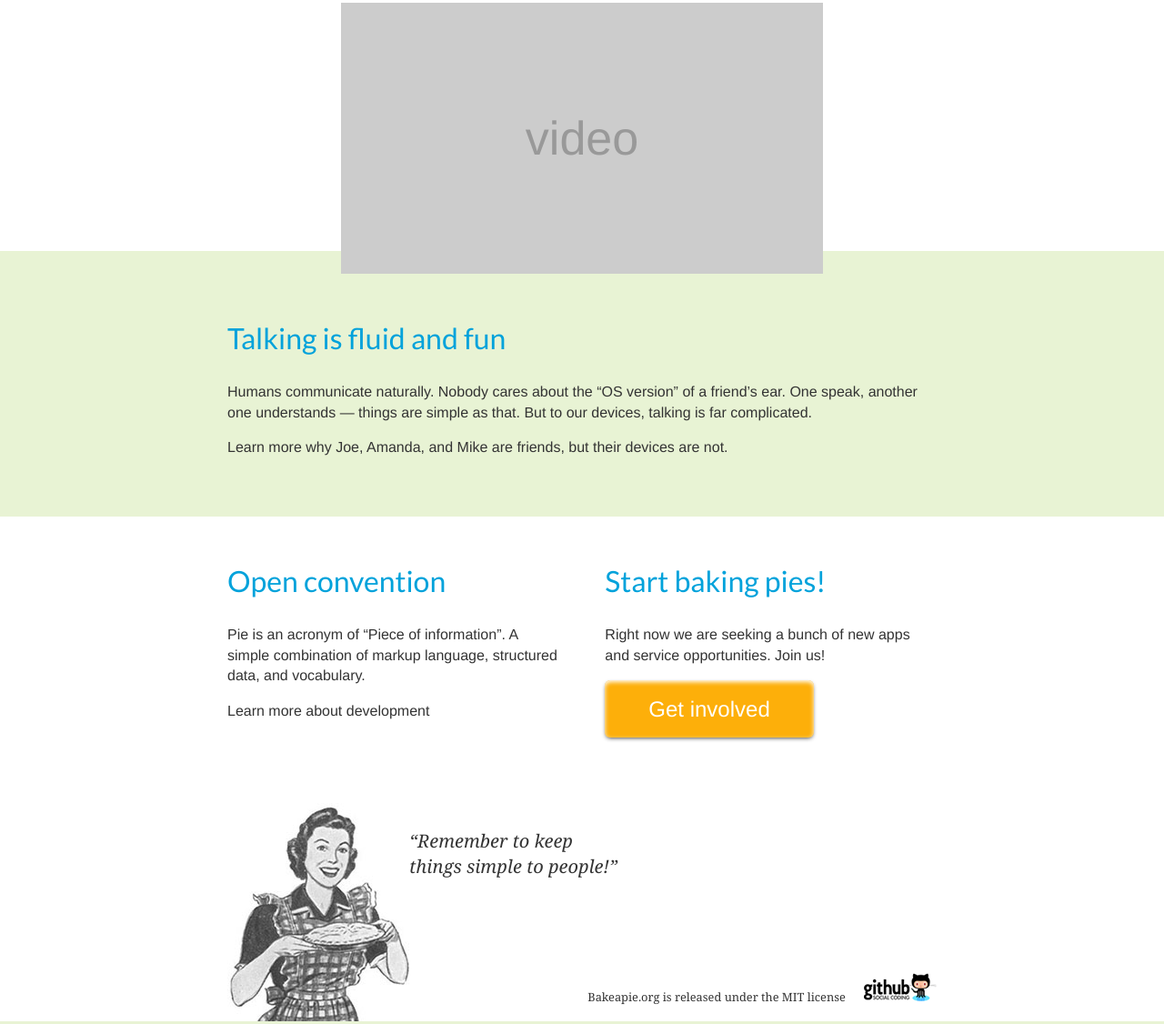
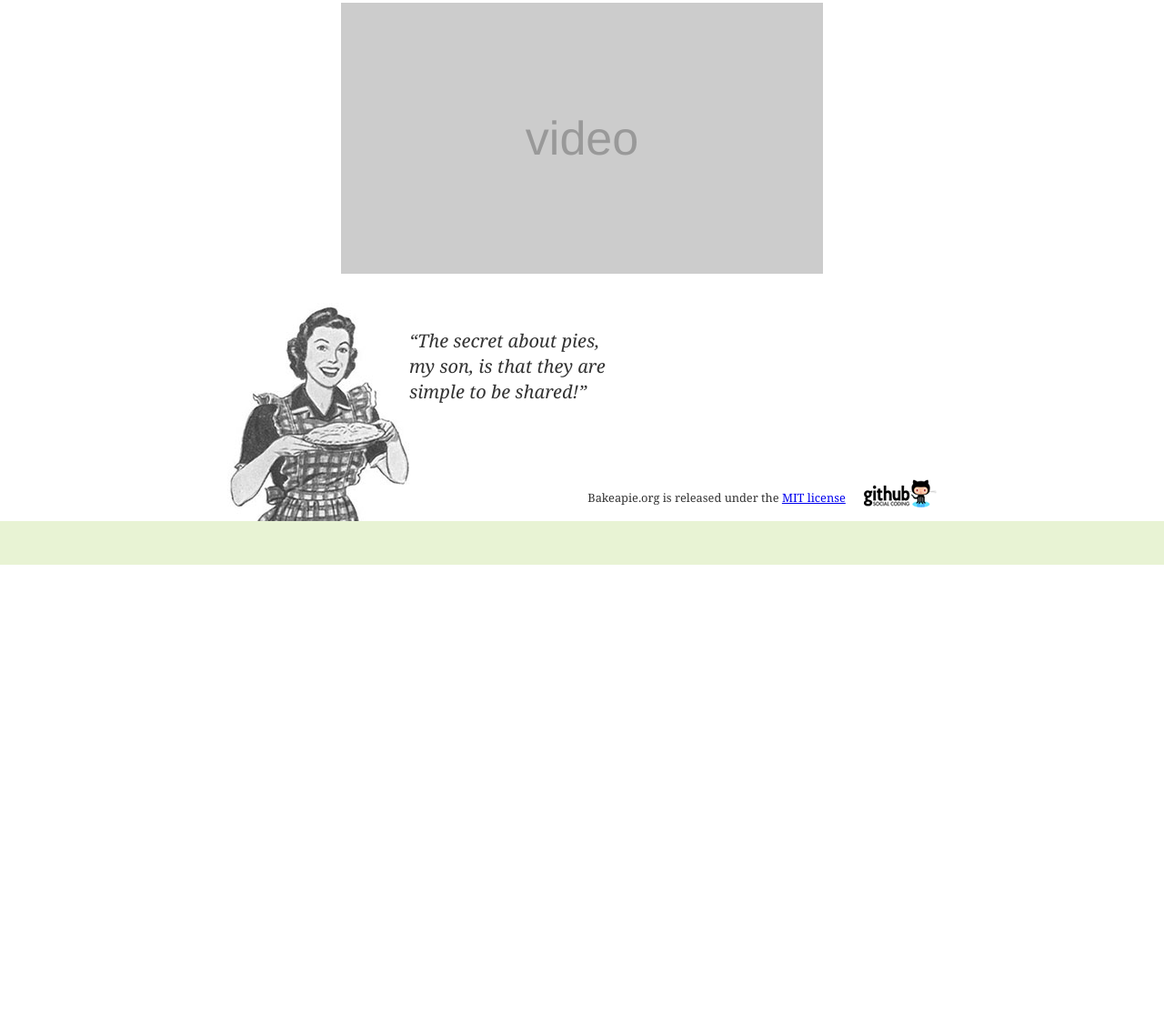
Before and after one commit to OpenPie/openpie.github.io, a plain HTML site: page index.html in a window 1280 px wide. Shown: the part 339-1465 px from the top of the page at 91% size. After the commit the page ends 960 px from the top, so only its background shows below. Drawn offline with Linux system fonts and the light colour scheme.

Commit message:
Revision: index, footer, meta-tags, titles, linked resources

```diff
--- a/css/main.css
+++ b/css/main.css
@@ -150,7 +150,7 @@ nav a:hover,
 	font-size: 325%;
 	height: 298px;
 	line-height: 298px;
-	margin: 0 auto -25px;
+	margin: 0 auto;
 	position: relative;
 	width: 530px;
 	text-align: center;
@@ -163,10 +163,6 @@ nav a:hover,
 
 .intro h1 span {
 	color: #006996;
-}
-
-.examples {
-	padding: 3em 0;
 }
 
 
@@ -291,8 +287,8 @@ footer:after {
 	margin-top: 1.4em;
 }
 
-.housewife {
-	background-image: url(../img/housewife.jpg);
+.mammy {
+	background-image: url(../img/mammy.jpg);
 }
 
 .license {
@@ -308,6 +304,7 @@ footer:after {
 	height: 31px;
 	margin-left: 1em;
 	width: 80px;
+	margin-bottom: -.4em;
 }
 
 
--- a/index.html
+++ b/index.html
@@ -2,8 +2,8 @@
 <html>
 <head>
 <meta charset="utf-8">
-<title>Bakeapie.org</title>
-<meta name="description" content="">
+<title>OpenPie</title>
+<meta name="description" content="An open initiative to ease data-interchange between devices.">
 <meta name="viewport" content="width=device-width">
 <link rel="stylesheet" href="css/main.css">
 <link rel="stylesheet" href="http://fonts.googleapis.com/css?family=Lato">
@@ -25,41 +25,15 @@
 </header>
 
 <section class="intro container">
-<h1><span>Pie</span> is a convention about <span>sharing pieces of information</span> between devices. It doesn’t depends on device’s brand or OS, because we believe that <span>talking is fluid</span>.</h1>
+<h1><span>OpenPie</span> is about sharing information between devices. It doesn’t depend on device’s brand or OS, because talking to each other should be simple and fun.</h1>
 <div class="video-placeholder">video</div>
 </section>
 
-<div class="fullblock">
-
-<section class="examples container">
-<h1>Talking is fluid and fun</h1>
-<p>Humans communicate naturally. Nobody cares about the “OS version” of a friend’s ear. One speak, another one understands — things are simple as that. But to our devices, talking is far complicated.</p>
-<p>Learn more why Joe, Amanda, and Mike are friends, but their devices are not.</p>
-</section>
-
-</div>
-
-<div class="container clearfix">
-
-<section class="halfblock">
-<h1>Open convention</h1>
-<p>Pie is an acronym of “Piece of information”. A simple combination of markup language, structured data, and vocabulary.</p>
-<p>Learn more about development</p>
-</section>
-
-<section class="halfblock">
-<h1>Start baking pies!</h1>
-<p>Right now we are seeking a bunch of new apps and service opportunities. Join us!</p>
-<p><a class="button" href="get-involved.html">Get involved</a></p>
-</section>
-
-</div>
-
 <footer>
 <div class="container clearfix">
-<p class="quote housewife"><q>“Remember to keep things simple to people!”</q></p>
-<p class="license"><small>Bakeapie.org is released under the MIT license</small>
-<a href="http://github.com" class="github ir">GitHub</a></p>
+<p class="quote mammy"><q>“The secret about pies, my son, is that they are simple to be shared!”</q></p>
+<p class="license"><small>Bakeapie.org is released under the <a href="http://www.opensource.org/licenses/mit-license.php">MIT license</a></small>
+<a href="https://github.com/bakeapie/BakeapieOrg" class="github ir">GitHub</a></p>
 </div>
 </footer>
 
```
Also changed, not shown: get-involved.html (+11 -11 lines), get-started.html (+5 -5 lines), img/mammy.jpg (renamed from img/housewife.jpg).
